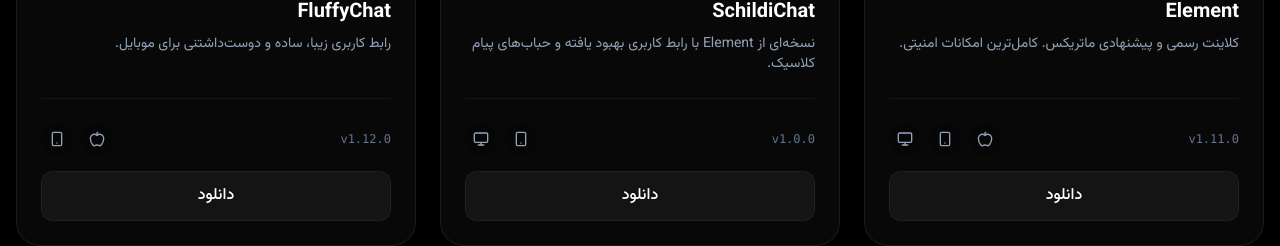
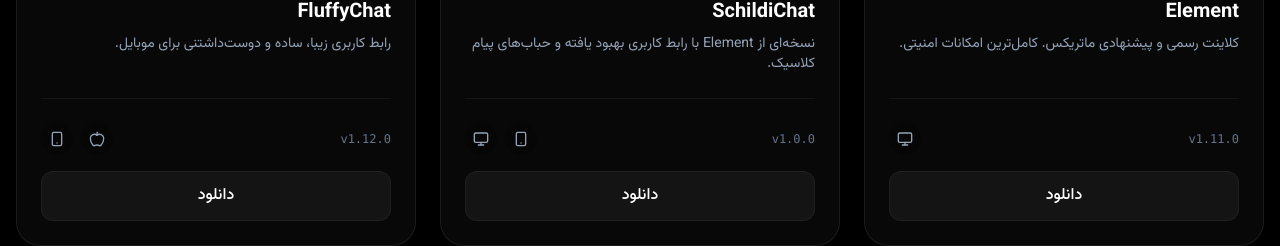
Before and after one commit to VIIIN-ir/VIIIN-Site, a React (Vite) app: page / in a window 1280 px wide. Shown: the part 2360-2606 px from the top of the page. Built offline with nearby package versions, Linux system fonts and the light colour scheme.

Commit message:
Update config.ts

```diff
--- a/config.ts
+++ b/config.ts
@@ -30,18 +30,16 @@
   // لینک‌های دانلود اپلیکیشن‌ها
   downloads: {
     element: {
-      android: "https://play.google.com/store/apps/details?id=im.vector.app",
-      ios: "https://apps.apple.com/app/vector/id1083446067",
-      desktop: "https://element.io/download",
+      desktop: "https://download.viiin.ir/files/element/",
       version: "1.11.0"
     },
     schildichat: {
-      android: "https://play.google.com/store/apps/details?id=de.spiritcroc.riotx",
-      desktop: "https://schildi.chat/android/", // Generic link
+      android: "https://download.viiin.ir/files/schildichat/schildichat-android.apk",
+      desktop: "https://download.viiin.ir/files/schildichat/schildichat-windows.exe", // Generic link
       version: "1.0.0"
     },
     fluffychat: {
-      android: "https://play.google.com/store/apps/details?id=chat.fluffy.fluffychat",
+      android: "https://download.viiin.ir/files/fluffychat/fluffychat-android.apk",
       ios: "https://apps.apple.com/app/fluffychat/id1551469600",
       version: "1.12.0"
     }
```
